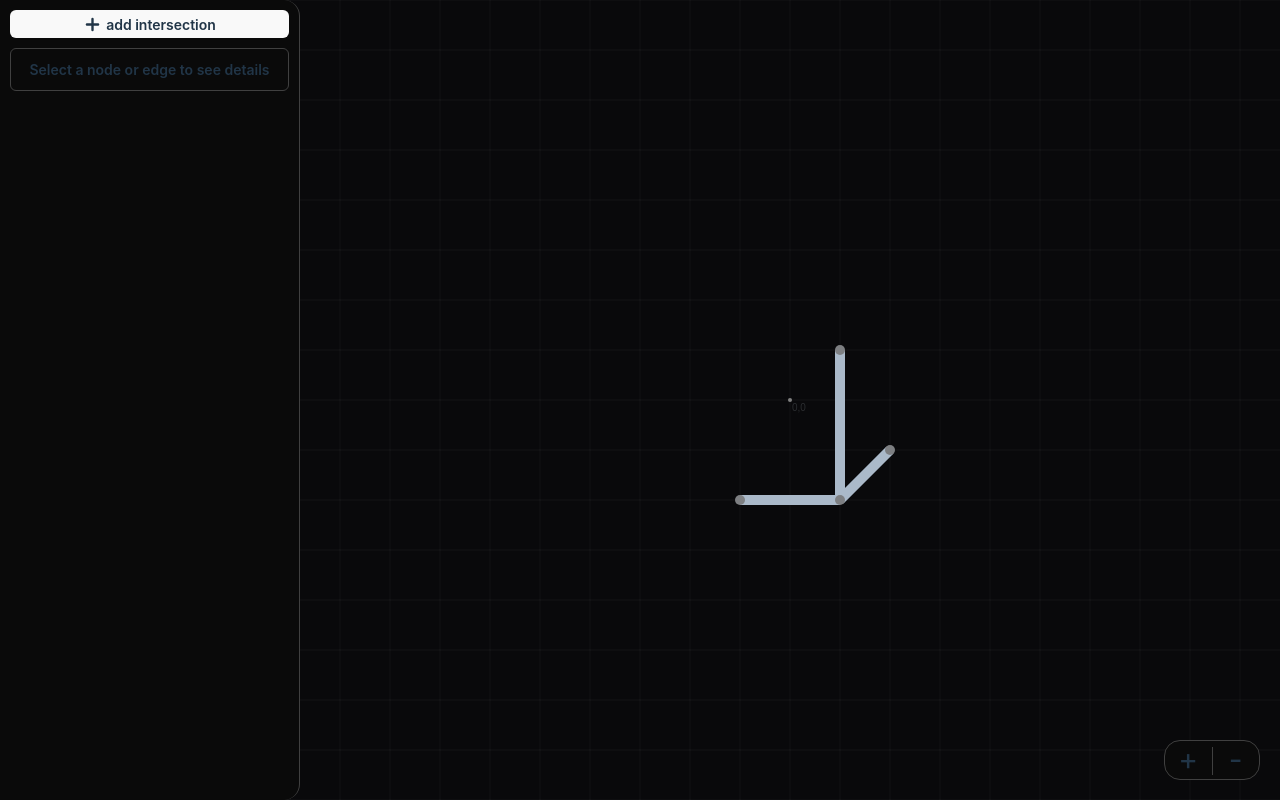
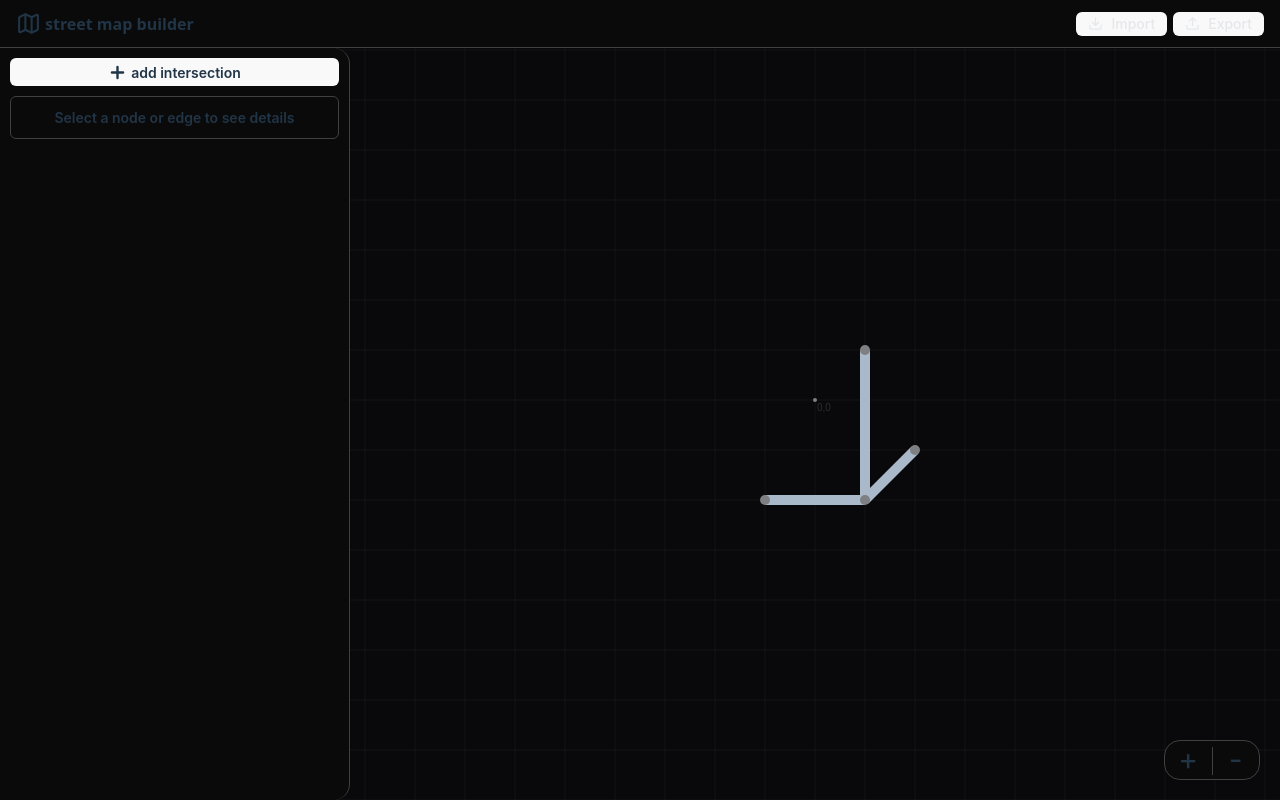
Before and after one commit to HamzaElzarw-2022/street-map-builder, a React (Vite) app: page / in a window 1280 px wide. Built offline with nearby package versions, Linux system fonts and the light colour scheme.

Commit message:
Add Navbar component, add import and export functionality

```diff
--- a/src/App.jsx
+++ b/src/App.jsx
@@ -4,10 +4,11 @@ import SidePanel from './components/sidePanel/SidePanel.jsx'
 import { edgesData, nodesData } from './data/mockData.js'
 import Canvas from "./components/canvas/Canvas.jsx";
 import MessageContainer from "./components/MessageContainer.jsx";
+import Navbar from "./components/Navbar.jsx";
 
 function App() {
 
-  const [panelWidth, setPanelWidth] = useState(300);
+  const [panelWidth, setPanelWidth] = useState(350);
   const [stagePos, setStagePos] = useState({ x: ((window.innerWidth + panelWidth)/2), y: window.innerHeight/2 });
   const [scale, setScale] = useState(1);
   const [nodes, setNodes] = useState(nodesData);
@@ -60,6 +61,7 @@ function App() {
 
   return (
     <>
+      <Navbar nodes={nodes} edges={edges} setEdges={setEdges} setNodes={setNodes} setMessages={setMessages}/>
       <Canvas
         pendingRef={pendingRef}
         setSelected={setSelected}
--- a/src/components/MessageContainer.jsx
+++ b/src/components/MessageContainer.jsx
@@ -46,7 +46,7 @@ const MessageContainer = ({ messages, duration = 2000 }) => {
   };
 
   return (
-    <div className="fixed top-4 right-4 space-y-3 max-w-xs w-full">
+    <div className="fixed top-15 right-3 space-y-3 max-w-xs w-full">
       <AnimatePresence>
         {activeMessages.map((msg) => (
           <Message key={msg.id} {...msg} onClose={removeMessage} />
--- /dev/null
+++ b/src/components/Navbar.jsx
@@ -0,0 +1,75 @@
+import {Upload, Download, MapIcon} from "lucide-react";
+import { useRef } from "react";
+import exportData from "../utils/exportData.js";
+import importData from "../utils/importData.js";
+import {getNextMessageId} from "../data/mockData.js";
+
+export function Navbar({ nodes, edges, setEdges, setNodes, setMessages }) {
+  const fileInputRef = useRef(null);
+
+  const handleExportClick = () => {
+    exportData(nodes, edges);
+  };
+
+  const handleImportClick = () => {
+    fileInputRef.current.click();
+  };
+
+  const handleFileChange = async (event) => {
+    const file = event.target.files[0];
+    if (file) {
+      try {
+        const {nodes, edges} = await importData(file);
+        setNodes(nodes);
+        setEdges(edges);
+        setMessages(prev => [...prev, { id: getNextMessageId(), type: "info", text: "Data was imported successfully!" }]);
+      } catch (error) {
+        console.error('Import failed:', error);
+        setMessages(prev => [...prev, { id: getNextMessageId(), type: "error", text: "Import failed for the following error: "+ error.message }]);
+      }
+    }
+  };
+
+  return (
+    <nav className="z-10 fixed top-0 left-0 w-full flex items-center justify-between border-b-1 border-b-neutral-700 bg-neutral-950 shadow-sm px-4 py-2 h-12">
+
+      <div className="flex items-center space-x-4">
+        <div className="gap-1 h-6  rounded-lg flex items-center justify-center ">
+          <MapIcon size={25} />
+          <span className={"font-sans font-semibold"}>street map builder</span>
+        </div>
+      </div>
+
+      <div className="flex items-center space-x-4">
+        <div className="flex items-center space-x-1.5">
+          <button
+            onClick={handleImportClick}
+            className="cursor-pointer flex items-center space-x-2 bg-gray-600 hover:bg-gray-700 text-gray-200 px-3 py-0.5 rounded-md text-sm font-medium transition-colors"
+          >
+            <Download size={15} />
+            <span>Import</span>
+          </button>
+
+          <button
+            onClick={handleExportClick}
+            className="cursor-pointer flex items-center space-x-2 bg-gray-600  hover:bg-gray-700 text-gray-200 px-3 py-0.5 rounded-md text-sm font-medium transition-colors"
+          >
+            <Upload size={15} />
+            <span>Export</span>
+          </button>
+        </div>
+      </div>
+
+      {/* Hidden file input for import */}
+      <input
+        type="file"
+        ref={fileInputRef}
+        className="hidden"
+        accept=".json"
+        onChange={handleFileChange}
+      />
+    </nav>
+  );
+}
+
+export default Navbar;
--- a/src/components/sidePanel/SidePanel.jsx
+++ b/src/components/sidePanel/SidePanel.jsx
@@ -36,7 +36,7 @@ function SidePanel({nodes, setNodes, selected, setSelected, edges, setEdges, pan
   }
 
   return (
-    <div style={{width: panelWidth}} className={"standard-font rounded-br-2xl rounded-tr-2xl border-r-1 border-r-neutral-700 h-full fixed top-0 left-0 bg-neutral-950 overflow-x-hidden overflow-y-auto"}>
+    <div style={{width: panelWidth}} className={"z-10 standard-font rounded-br-2xl rounded-tr-2xl border-r-1  border-neutral-700 fixed bottom-0 top-12 left-0 bg-neutral-950 overflow-x-hidden overflow-y-auto"}>
       <div className={"max-w-full flex m-2.5"}>
         <button className={"flex-auto cursor-pointer h-7 rounded-md bg-blue-950 hover:bg-indigo-900 gap-1 justify-center flex items-center"} onClick={createNode}>
           <Plus size={19} strokeWidth={3} />add intersection
--- /dev/null
+++ b/src/utils/exportData.js
@@ -0,0 +1,28 @@
+function exportData(nodes, edges) {
+  const data = {
+    nodes: nodes.map(node => ({
+      id: node.id,
+      name: node.name,
+      x: node.x,
+      y: node.y
+    })),
+    edges: edges.map(edge => ({
+      id: edge.id,
+      name: edge.name,
+      startId: edge.start.id,
+      endId: edge.end.id
+    }))
+  };
+
+  const blob = new Blob([JSON.stringify(data, null, 2)], { type: 'application/json' });
+  const url = URL.createObjectURL(blob);
+  const a = document.createElement('a');
+  a.href = url;
+  a.download = 'graph-data.json';
+  document.body.appendChild(a);
+  a.click();
+  document.body.removeChild(a);
+  URL.revokeObjectURL(url);
+}
+
+export default exportData;
--- /dev/null
+++ b/src/utils/importData.js
@@ -0,0 +1,52 @@
+import Node from "../models/Node.js";
+import Edge from "../models/Edge.js";
+
+async function importData(file) {
+  return new Promise((resolve, reject) => {
+    const reader = new FileReader();
+
+    reader.onload = (event) => {
+      try {
+        const data = JSON.parse(event.target.result);
+        const nodesMap = new Map();
+
+        // create nodes first
+        const nodes = data.nodes.map(nodeData => {
+          const node = new Node(
+            nodeData.id,
+            nodeData.name,
+            nodeData.x,
+            nodeData.y
+          );
+          nodesMap.set(node.id, node);
+          return node;
+        });
+
+        // create edges with node references
+        const edges = data.edges.map(edgeData => {
+          const start = nodesMap.get(edgeData.startId);
+          const end = nodesMap.get(edgeData.endId);
+
+          if (!start || !end) {
+            throw new Error(`Missing node for edge ${edgeData.id}`);
+          }
+
+          return new Edge(
+            edgeData.id,
+            edgeData.name,
+            start,
+            end
+          );
+        });
+
+        resolve({ nodes, edges });
+      } catch (error) {
+        reject(error);
+      }
+    };
+
+    reader.onerror = (error) => reject(error);
+    reader.readAsText(file);
+  });
+}
+export default importData;
```
